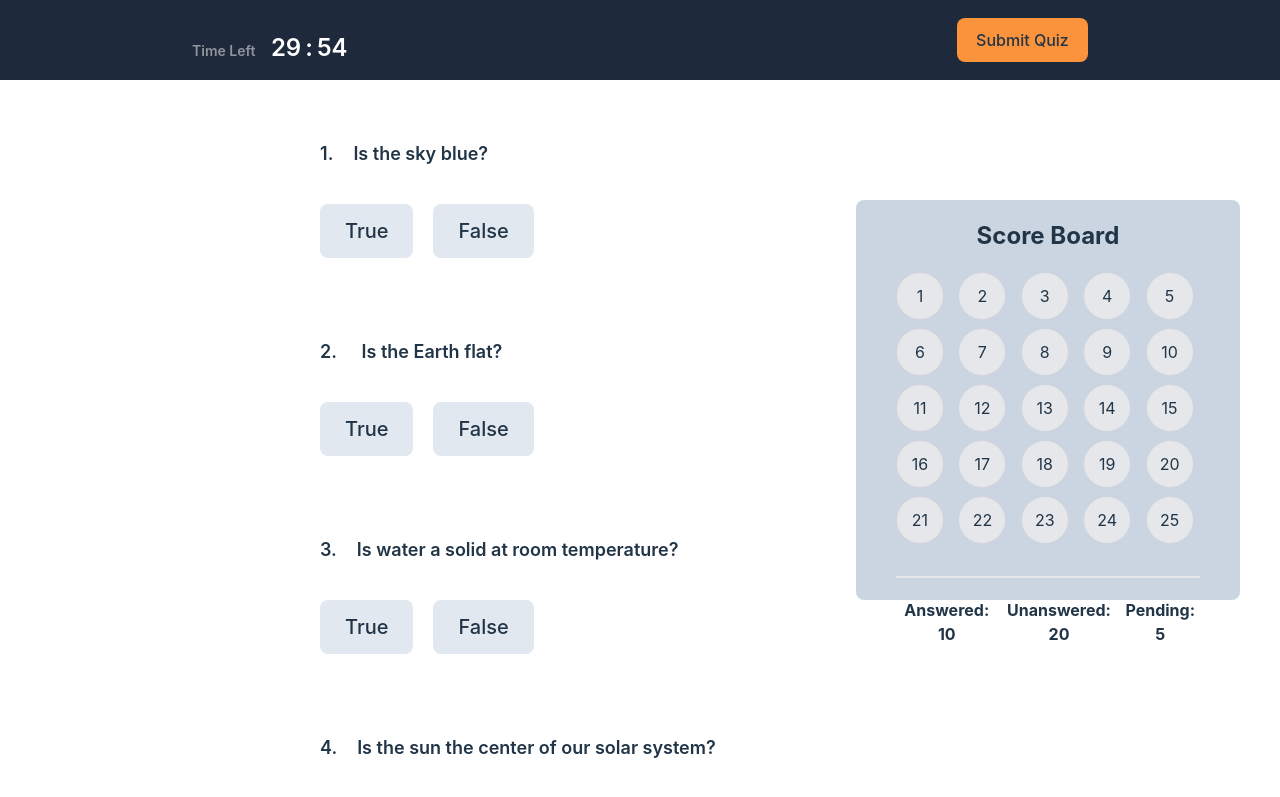
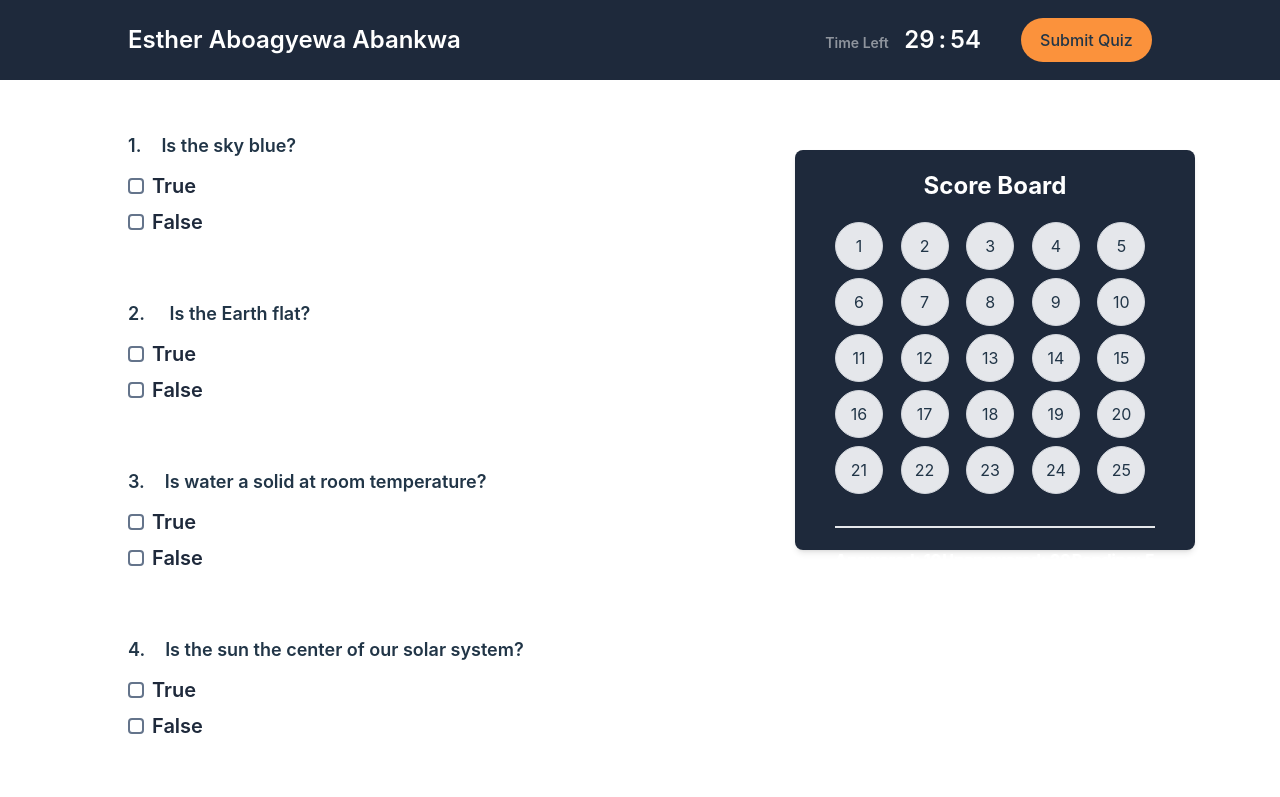
Before and after one commit to es-abab/My-Quiz-App, a React (Vite) app: page /quiz in a window 1280 px wide. Shown: the top 797 px of the page. Built offline with nearby package versions, Linux system fonts and the light colour scheme.

Commit message:
updated ui for quiz and home

```diff
--- a/src/components/Exams.jsx
+++ b/src/components/Exams.jsx
@@ -1,12 +1,19 @@
 import React from "react";
+import { useNavigate } from "react-router-dom";
 import { BsCloudsFill } from "react-icons/bs";
 import {BiSolidNetworkChart} from 'react-icons/bi'
 import {MdApps} from 'react-icons/md'
 
 const Exams = () => {
+  const navigate = useNavigate();
+  const handleQuizStart = () => {
+    navigate('/quiz')
+  }
   return (
     <>
-      <div className="relative my-10 flex justify-between items-center p-10 w-[40vw] h-[15vh]  bg-slate-300 rounded-lg hover:shadow-lg hover:bg-blue-300 cursor-pointer transition duration-300 ease-in">
+      <div className="relative my-10 flex justify-between items-center p-10 w-[40vw] h-[15vh]  bg-slate-300 rounded-lg hover:shadow-lg hover:bg-blue-300 cursor-pointer transition duration-300 ease-in"
+      onClick={handleQuizStart}
+      >
         <div className="">
           <BsCloudsFill size={"84"} />
         </div>
@@ -23,7 +30,9 @@ const Exams = () => {
         </div>
       </div>
 
-      <div className=" relative my-10 flex justify-between items-center p-10 w-[40vw] h-[15vh]  bg-slate-300 rounded-lg hover:shadow-lg hover:bg-blue-300 cursor-pointer transition duration-300 ease-in">
+      <div className=" relative my-10 flex justify-between items-center p-10 w-[40vw] h-[15vh]  bg-slate-300 rounded-lg hover:shadow-lg hover:bg-blue-300 cursor-pointer transition duration-300 ease-in"
+      onClick={handleQuizStart}
+      >
         <div className="">
           <BiSolidNetworkChart size={"84"} />
         </div>
@@ -40,7 +49,9 @@ const Exams = () => {
         </div>
       </div>
 
-      <div className="relative my-10 flex justify-between items-center p-10 w-[40vw] h-[15vh]  bg-slate-300 rounded-lg hover:shadow-lg hover:bg-blue-300 cursor-pointer transition duration-300 ease-in">
+      <div className="relative my-10 flex justify-between items-center p-10 w-[40vw] h-[15vh]  bg-slate-300 rounded-lg hover:shadow-lg hover:bg-blue-300 cursor-pointer transition duration-300 ease-in"
+      onClick={handleQuizStart}
+      >
         <div className="">
           <MdApps size={"84"} />
         </div>
--- /dev/null
+++ b/src/components/Nav.jsx
@@ -0,0 +1,18 @@
+import React from 'react';
+import Timer from './Timer';
+import {FaUserAlt} from 'react-icons/fa'
+
+const Nav = ({ timeRemaining, onSubmit }) => {
+
+  return (
+    <div className='flex items-center justify-between h-[10vh] w-[100vw] px-[10vw] py-5 bg-slate-800'>
+      <div className='flex items-center justify-end gap-5 text-white font-semibold text-xl w-full'>
+         Esther Aboagyewa Abankwa
+      <span className='bg-white rounded-full w-10 h-10 flex justify-center items-center text-slate-800'><FaUserAlt /></span></div>
+      <div className='flex items-center justify-center gap-10'>
+    </div>
+    </div>
+  );
+};
+
+export default Nav;
--- a/src/components/NavBar.jsx
+++ b/src/components/NavBar.jsx
@@ -8,12 +8,15 @@ const Navbar = ({ timeRemaining, onSubmit }) => {
     ;
   };
   return (
-    <div className='flex items-center justify-between h-[10vh] w-[100vw] px-[15vw] py-5 bg-slate-800'>
+    <div className='flex items-center justify-between h-[10vh] w-[100vw] px-[10vw] py-5 bg-slate-800'>
+      <div className='text-white font-semibold text-2xl'>Esther Aboagyewa Abankwa</div>
+      <div className='flex items-center justify-center gap-10'>
       {/* <div className='text-xl'>Time Remaining: {timeRemaining}</div> */}
-      <Timer totalTime={1800} onTimeUp={handleTimeUp} />
+      <Timer totalTime={1800} onTimeUp={handleTimeUp} className='flex items-center' />
       <button onClick={onSubmit}
-      className="bg-orange-400 hover:bg-white hover:shadow-lg border-none transition duration-200 ease-in"
+      className="bg-orange-400 rounded-full hover:bg-white hover:shadow-lg border-none transition duration-200 ease-in"
       >Submit Quiz</button>
+      </div>
     </div>
   );
 };
--- a/src/components/Question.jsx
+++ b/src/components/Question.jsx
@@ -32,9 +32,27 @@ const Question = ({ question, options, number, onAnswer }) => {
 
   return (
 <>
-    <div className='flex flex-col m-auto justify-start items-start text-xl gap-5 py-10 w-[50vw]'>
-       <h3 className="text-lg font-semibold mb-4"><span className='mr-5'>{number}.</span>{question}</h3>
-       <ul className='flex gap-5'>
+    <div className='flex flex-col m-auto justify-start items-start text-xl gap-3 py-8 w-[50vw]'>
+       <h3 className="text-lg font-semibold "><span className='mr-5'>{number}.</span>{question}</h3>
+
+       <ul className="flex flex-col gap-2">
+        {options.map((option) => (
+          <li key={option}>
+            <label className="flex items-center text-slate-800 font-semibold">
+              <input
+                type="radio"
+                value={option}
+                checked={selectedAnswer === option}
+                onChange={() => handleOptionClick(option)}
+                className="cursor-pointer appearance-none rounded border-2 border-slate-500 w-4 h-4 checked:bg-orange-300 checked:border "
+              />
+              <span className="ml-2">{option}</span>
+            </label>
+          </li>
+        ))}
+      </ul>
+
+       {/* <ul className='flex gap-5'>
          {options.map((option) => (
           <li key={option}
           className='bg-grey-800'
@@ -47,7 +65,7 @@ const Question = ({ question, options, number, onAnswer }) => {
             > {option}</button>
           </li>
         ))}
-      </ul>
+      </ul> */}
     </div>
 
     {/* <div className="my-4">
--- a/src/components/QuizPage.jsx
+++ b/src/components/QuizPage.jsx
@@ -179,7 +179,7 @@ const QuizPag = ({endQuiz}) => {
   return (
     <div>
       <Navbar timeRemaining={timeRemaining} onSubmit={handleSubmit} />
-      <div className="mx-auto border-b-2 border-b-white/50 my-5 w-[50vw]">
+      <div className="ml-[10vw] border-b-2 border-b-white/50 my-5 w-[50vw]">
         {questions.map((question) => (
           <Question
             key={question.id} // Add a unique key to each Question component
--- a/src/components/Scoreboard.jsx
+++ b/src/components/Scoreboard.jsx
@@ -10,6 +10,8 @@
 
 
 import React from 'react';
+import Timer from './Timer';
+import Navbar from './NavBar';
 
 // const Scoreboard = ({ totalQuestions, answeredQuestions, unansweredQuestions }) => {
 
@@ -31,8 +33,12 @@ const Scoreboard = () => {
   const grid = generateGrid(5, 5); // 5 rows and 5 columns
 
   return (
-    <div className=" fixed top-[200px] right-10 w-[30vw] h-[50vh] px-10 py-5 rounded-lg bg-slate-300">
-      <h2 className='mb-5 text-2xl font-bold'>Score Board</h2>
+    <div className='w-[30vw]'>
+        {/* <Timer /> */}
+    <Navbar />
+
+    <div className=" fixed top-[150px] right-[85px] w-[25rem] shadow-md h-[50vh] px-10 py-5 rounded-lg bg-slate-800">
+      <h2 className='mb-5 text-2xl text-white font-bold'>Score Board</h2>
       <div className="grid grid-cols-5 gap-2">
         {grid.map((index) => (
           <div key={index} className="grid-item w-12 h-12 flex items-center justify-center bg-gray-200 border border-gray-300 rounded-full cursor-pointer">
@@ -40,12 +46,13 @@ const Scoreboard = () => {
           </div>
         ))}
       </div>
-      <div className="summary flex justify-between mt-8 pt-5 border-t-2 font-bold">
+      <div className="summary flex justify-between mt-8 pt-5 border-t-2 text-white font-bold">
         <p>Answered: 10</p>
         <p>Unanswered: 20</p>
         <p>Pending: 5</p>
       </div>
     </div>
+    </div>
   );
 };
 
--- a/src/components/Timer.jsx
+++ b/src/components/Timer.jsx
@@ -22,7 +22,7 @@ const Timer = ({ totalTime, onTimeUp }) => {
   const seconds = timeLeft % 60;
 
   return (
-    <div className="text-center flex items-center mt-4">
+    <div className="text-center flex items-center ">
       <div className="text-white text-2xl font-semibold">
         <span className='text-white/50 text-sm mr-3'>Time Left </span>
         <span>{minutes < 10 ? `0${minutes}` : minutes}</span>
--- a/src/pages/HomePage.jsx
+++ b/src/pages/HomePage.jsx
@@ -4,13 +4,13 @@ import { RiBarChart2Fill } from "react-icons/ri";
 import { FaUsers, FaShippingFast } from "react-icons/fa";
 import { useNavigate } from "react-router-dom";
 import SideNav from "../components/SideNav";
-import NavBar from "../components/NavBar";
+import Nav from "../components/Nav";
 import Exams from "../components/Exams";
 
 const HomePage = () => {
   return (
     <div>
-      <NavBar />
+      <Nav />
       <div className="flex">
         <SideNav />
         <div className="py-5 px-[5vw] w-[75vw]">
--- a/src/pages/Quiz.jsx
+++ b/src/pages/Quiz.jsx
@@ -1,4 +1,5 @@
-import React, { useState, useEffect } from "react";
+import React, { useState, useEffect} from "react";
+import { useNavigate } from 'react-router-dom';
 import Navbar from "../components/NavBar";
 import Question from "../components/Question";
 import Timer from "../components/Timer";
@@ -55,11 +56,15 @@ const Quiz = ({ endQuiz }) => {
     setShowResultsModal(true);
   };
 
+  const navigate = useNavigate();
+
+
   const closeModal = () => {
     setCurrentQuestionIndex(0);
     setUserAnswers([]);
     setShowResultsModal(false);
     setUserAnswers([]);
+    navigate('/home');
   };
 
   if (showResultsModal) {
@@ -91,7 +96,7 @@ const Quiz = ({ endQuiz }) => {
     <div>
       <Navbar timeRemaining={timeRemaining} onSubmit={handleSubmit} />
       <div>
-        <div className="mx-auto border-b-2 border-b-white/50 my-5 w-[50vw]">
+        <div className="mx-[10vw] border-b-2 border-b-white/50 my-5 w-[50vw]">
           {questions.map((question) => (
             <Question
               key={question.id} // Add a unique key to each Question component
```
